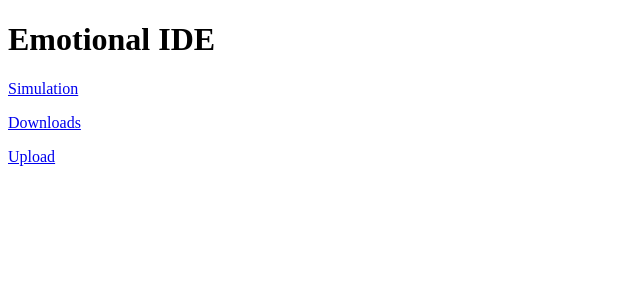
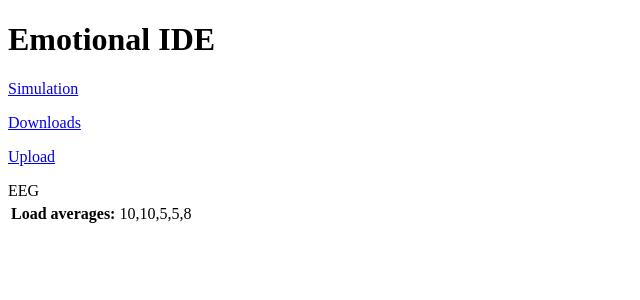
Before and after one commit to Gullis477/EmotionalFlask, a Flask app: template templates/index.html in a window 1280 px wide. Shown: the top 300 px of the page, without its empty margins (0-640 px from the left). Run offline with Flask 2, Linux system fonts and the light colour scheme; the template is opened without the code that fills it, so the values that code supplies are empty.

Commit message:
Gjort så att data uppdateras automatiskt

```diff
--- /dev/null
+++ b/CSVFILE.csv
@@ -0,0 +1,10 @@
+4,9,1,10,3
+6,3,3,9,9
+7,8,10,5,2
+2,2,5,4,7
+10,10,5,5,8
+8,4,4,1,3
+6,4,5,6,2
+8,4,4,1,3
+8,4,4,1,3
+10,10,5,5,8
--- a/app.py
+++ b/app.py
@@ -5,12 +5,14 @@
 from flask import Flask, render_template, flash, redirect, url_for, request, send_from_directory, send_file
 import matplotlib.pyplot as plt
 from werkzeug.utils import secure_filename
-
+from turbo_flask import Turbo
 import handelCSV
-
+import time
+import threading
+# initialization
 app = Flask(__name__)
 app.config['UPLOAD_FOLDER'] = r'uploads'
-
+turbo = Turbo(app)
 
 # ------------------------------------------------------------------------------
 # app functions
@@ -48,6 +50,25 @@
     return send_file(path, as_attachment=True)
 
 
+
+# TURBO
+def update_load():
+    with app.app_context(): #Fattar inte vad app_context() är
+        while True:
+            time.sleep(2)
+            turbo.push(turbo.replace(render_template('turbo_template.html'), 'load')) #Tror att denna raden uppdaterar elementet med id 'load' i templated loadavg.html
+
+@app.before_first_request #Denna tag gör så att funktionen körs innan den första "requesten". Koden i funktionen hade kunnat köras innan "run" i huvudprogrammet
+def before_first_request():
+    threading.Thread(target=update_load).start() #startar en till tråd kör update_load
+
+@app.context_processor #Taggen gör att alla templates kan använda variablerna (nycklarna i return-dictionaryn) dvs load i detta fallet.
+def inject_load():
+    inputFile = 'CSVFILE.csv'
+    f1 = open(inputFile, "r")
+    last_line = f1.readlines()[-1]
+    f1.close()
+    return {'load':last_line }
 # ------------------------------------------------------------------------------
 # Run code
 
--- a/templates/index.html
+++ b/templates/index.html
@@ -8,5 +8,15 @@
 <p><a href ="http://127.0.0.1:5000/download">Downloads </a></p>
 <p><a href ="http://127.0.0.1:5000/upload">Upload </a></p>
 
+
+<div id="load" class="load">
+    <table>
+      <tr>EEG</tr>
+      <tr><th>Load averages:</th><td>{{ load }}</td></tr>
+    </table>
+    {{ turbo() }}
+  </div>
 </body>
+
+
 </html>
```
Also changed, not shown: templates/turbo_template.html (added, +7 -0 lines).
